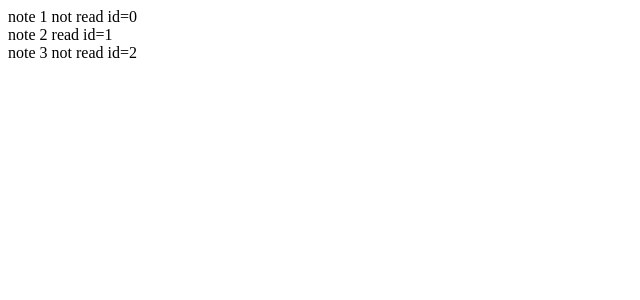
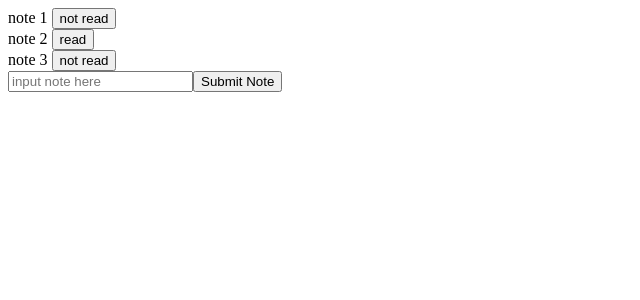
Before and after one commit to mvangin/reactBookLibrary, a React (Create React App) app in the folder todoapp/: page / in a window 1280 px wide. Shown: the top 300 px of the page, without its empty margins (0-640 px from the left). Built offline with nearby package versions, Linux system fonts and the light colour scheme.

Commit message:
handleRead added

```diff
--- a/todoapp/src/App.js
+++ b/todoapp/src/App.js
@@ -1,12 +1,14 @@
 import React from 'react';
 import './App.css';
 import TodoList from "./TodoList"
+import Form from "./Form"
 
 
 function App() {
   return (
     <div>
       <TodoList />
+      <Form />
     </div>
   );
 }
--- a/todoapp/src/DataManager.js
+++ b/todoapp/src/DataManager.js
@@ -2,10 +2,15 @@
 const DataManager = (() => {
 
 let todos = [
-    {title: "note 1", isRead: false},
-    {title: "note 2", isRead: true},
-    {title: "note 3", isRead: false}
+    {title: "note 1", isRead: false, id:0},
+    {title: "note 2", isRead: true, id:1},
+    {title: "note 3", isRead: false, id:2}
 ]
+
+//handle delete here thats passed down to Todo.
+//handle isread here that is passed down to Form
+
+
 
 return {todos}
 
--- a/todoapp/src/Form.js
+++ b/todoapp/src/Form.js
@@ -1 +1,13 @@
 import React from "react"
+
+
+function Form() {
+    return  (
+    <div>
+    <input type="text" placeholder="input note here"/>
+    <button type="submit"> Submit Note</button>
+    </div>
+    )
+}
+
+export default Form
--- a/todoapp/src/Todo.js
+++ b/todoapp/src/Todo.js
@@ -5,7 +5,9 @@ function Todo(props) {
     const text = props.isRead ? "read" : "not read"
 
     return(
-        <div> {props.title} {text} id={props.id}</div>
+        <div>
+            {props.title} <button onClick={() => {return props.handleRead(props.id)}}> {text} </button>
+        </div>
     )
 }
 
--- a/todoapp/src/TodoList.js
+++ b/todoapp/src/TodoList.js
@@ -3,21 +3,35 @@ import DataManager from "./DataManager"
 import Todo from "./Todo"
 
 class TodoList extends React.Component {
+
     constructor() {
         super()
         this.state = {
-            todos: DataManager.todos
+            todosData: DataManager.todos
         }
+        this.handleRead = this.handleRead.bind(this)
+    }
+
+    //handle delete here thats passed down to Todo.
+    handleRead(id) {
+        const updatedTodos = this.state.todosData.map(item => {
+            if (item.id === id) {
+                item.isRead ? item.isRead = false: item.isRead = true;
+            }
+            return item
+        })
+        this.setState({todosData : updatedTodos})
     }
 
 
+
     render() {
-       const todoItems = this.state.todos.map((item, key) => (
-            <Todo title={item.title} isRead={item.isRead} key={key} id={key} />
-       ))
+        const todoItems = DataManager.todos.map((item, key) => (
+            <Todo title={item.title} isRead={item.isRead} key={key} id={key} handleRead={this.handleRead} />
+        ))
         return (
             <div>
-                 {todoItems}
+                {todoItems}
             </div>
         )
 
```
